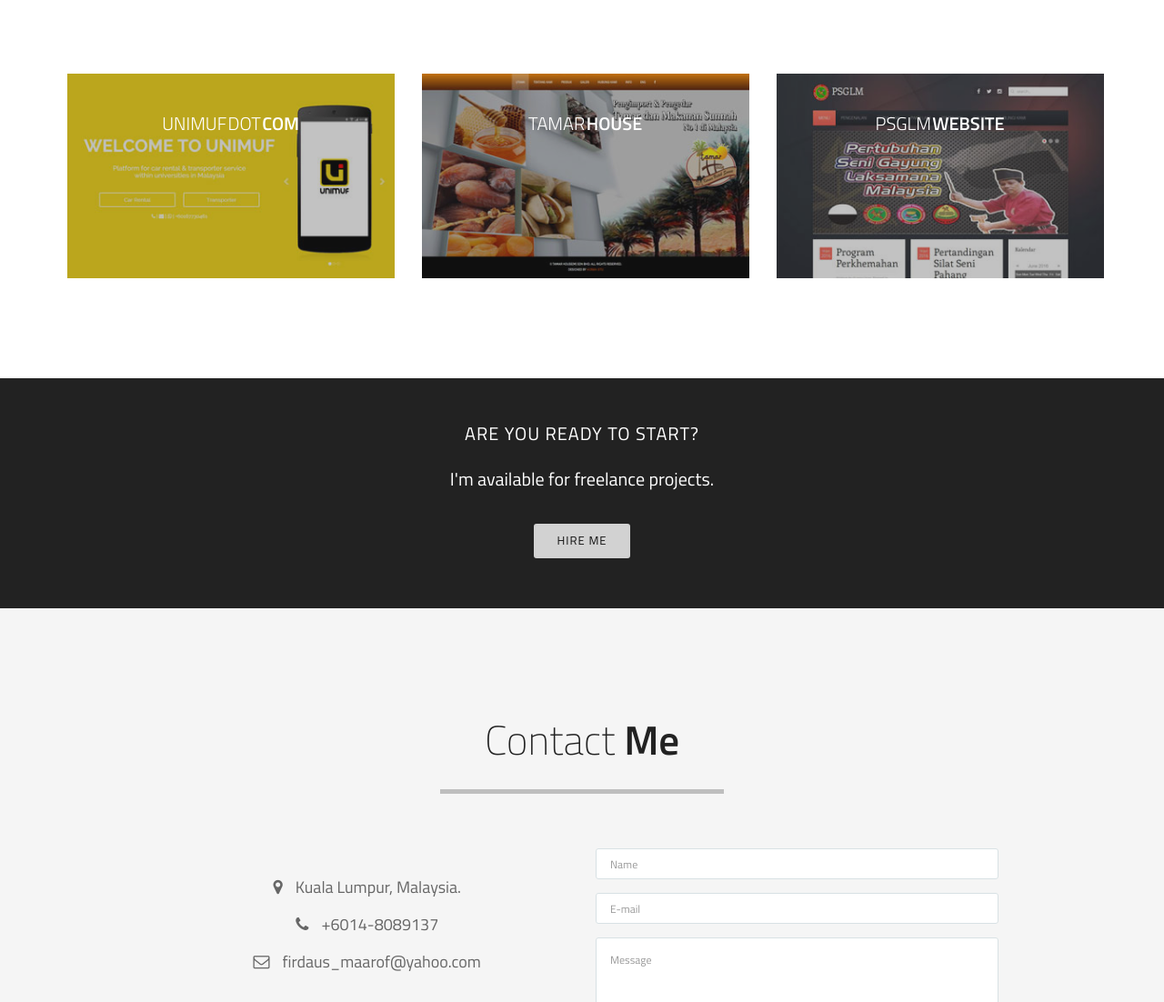
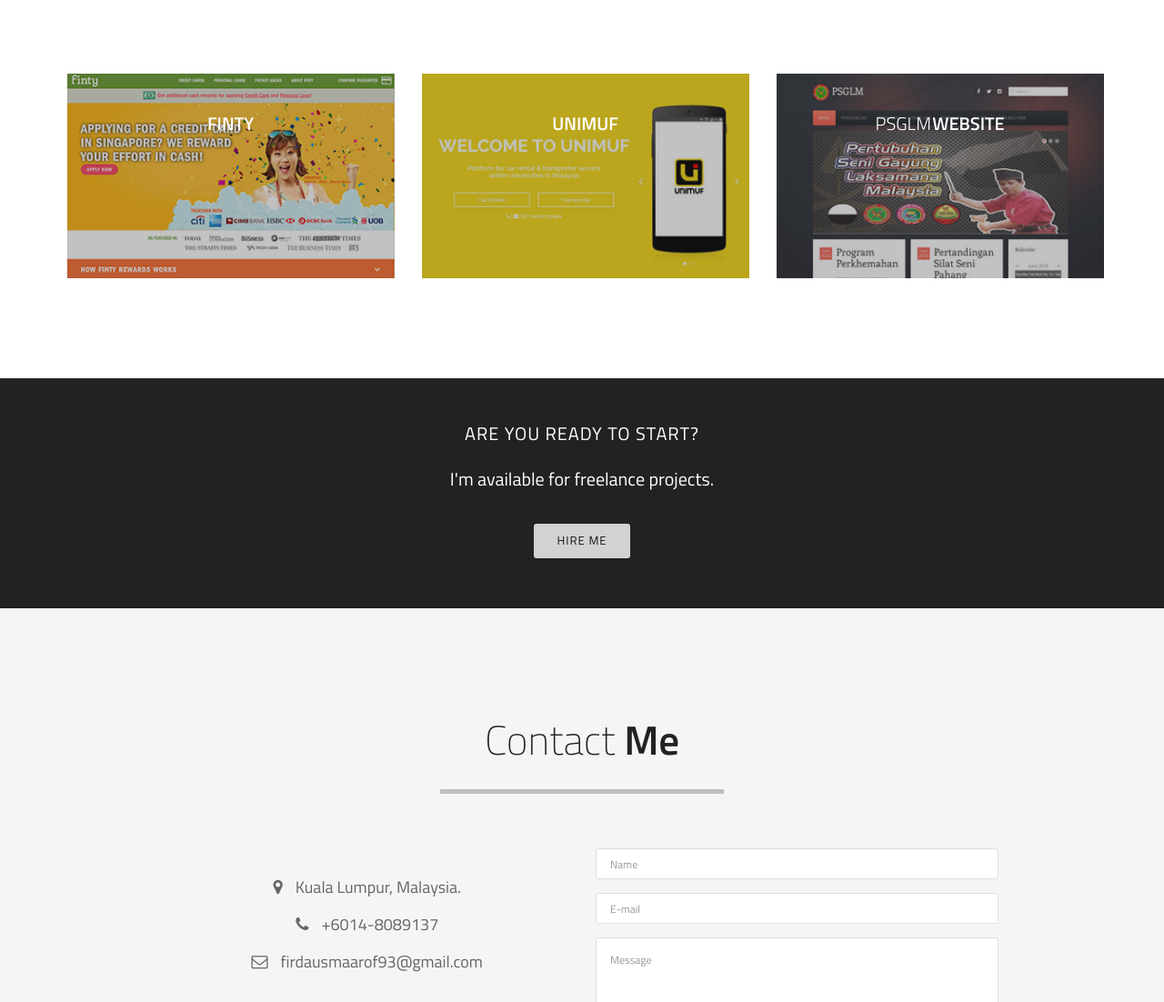
Before and after one commit to firdausmaarof/firdausmaarof.github.io, a plain HTML site: page index.html in a window 1280 px wide. Shown: the part 2185-3287 px from the top of the page at 91% size. Drawn offline with Linux system fonts and the light colour scheme.

Commit message:
change portfolio

```diff
--- a/index.html
+++ b/index.html
@@ -317,26 +317,26 @@
 
             <div class="row">
 								<div class="col-xs-12 col-sm-4 col-md-4">
-                    <a href="http://unimuf.com" target="_blank">
+                    <a href="https://finty.com" target="_blank">
                     <div class="grid wow zoomIn">
                         <figure class="effect-bubba">
-                            <img src="assets/images/unimuf.jpg" alt="unimuf"/>
+                            <img src="assets/images/finty.png" alt="tamarhouse"/>
                             <figcaption>
-                                <h2>Unimuf dot <span>Com</span></h2>
-                                <p>A car rental reservation system.</p>
+                                <h2><span>Finty</span></h2>
+                                <p>A financial marketplace website based in Singapore.</p>
                             </figcaption>
                         </figure>
                     </div>
                     </a>
                 </div>
                 <div class="col-xs-12 col-sm-4 col-md-4">
-                    <a href="http://tamarhouse.com.my" target="_blank">
+                    <a href="http://unimuf.com" target="_blank">
                     <div class="grid wow zoomIn">
                         <figure class="effect-bubba">
-                            <img src="assets/images/tamarhouse.jpg" alt="tamarhouse"/>
+                            <img src="assets/images/unimuf.jpg" alt="unimuf"/>
                             <figcaption>
-                                <h2>Tamar <span>House</span></h2>
-                                <p>A dates company landing page.</p>
+                                <h2><span>Unimuf</span></h2>
+                                <p>A car rental reservation system.</p>
                             </figcaption>
                         </figure>
                     </div>
@@ -468,7 +468,7 @@
 							<ul class="list-icons">
 								<li><i class="fa fa-map-marker pr-10"></i> Kuala Lumpur, Malaysia.</li>
 								<li><i class="fa fa-phone pr-10"></i> +6014-8089137</li>
-								<li><i class="fa fa-envelope-o pr-10"></i> firdaus_maarof@yahoo.com</li>
+								<li><i class="fa fa-envelope-o pr-10"></i> firdausmaarof93@gmail.com</li>
 							</ul>
 							<ul class="social-links2">
 								<li class="facebook"><a target="_blank" href="https://www.facebook.com/firdausmaarof"><i class="fa fa-facebook"></i></a></li>
```
Also changed, not shown: assets/images/finty.png (added). Lines whose indentation alone changed are shown as unchanged.
